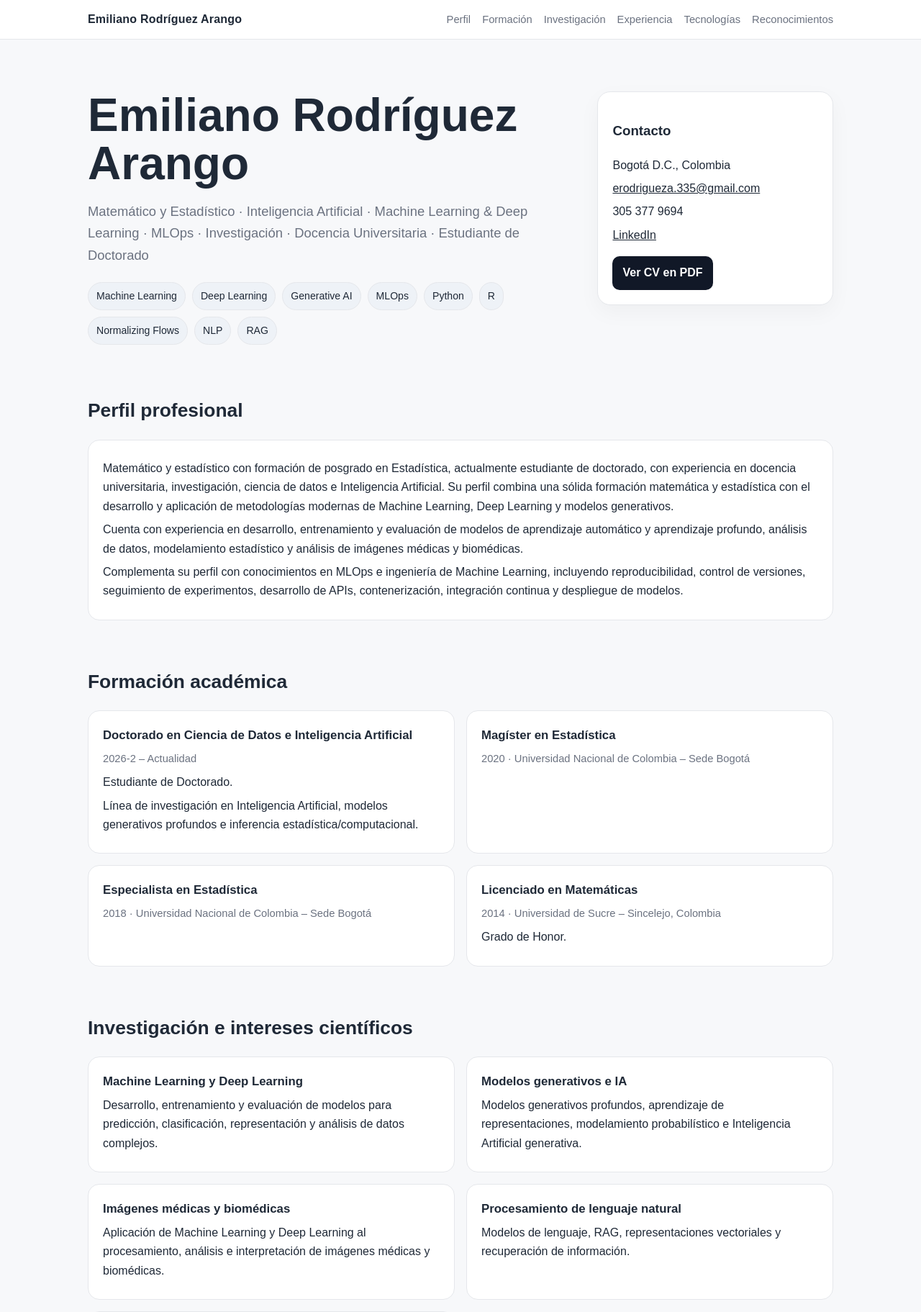
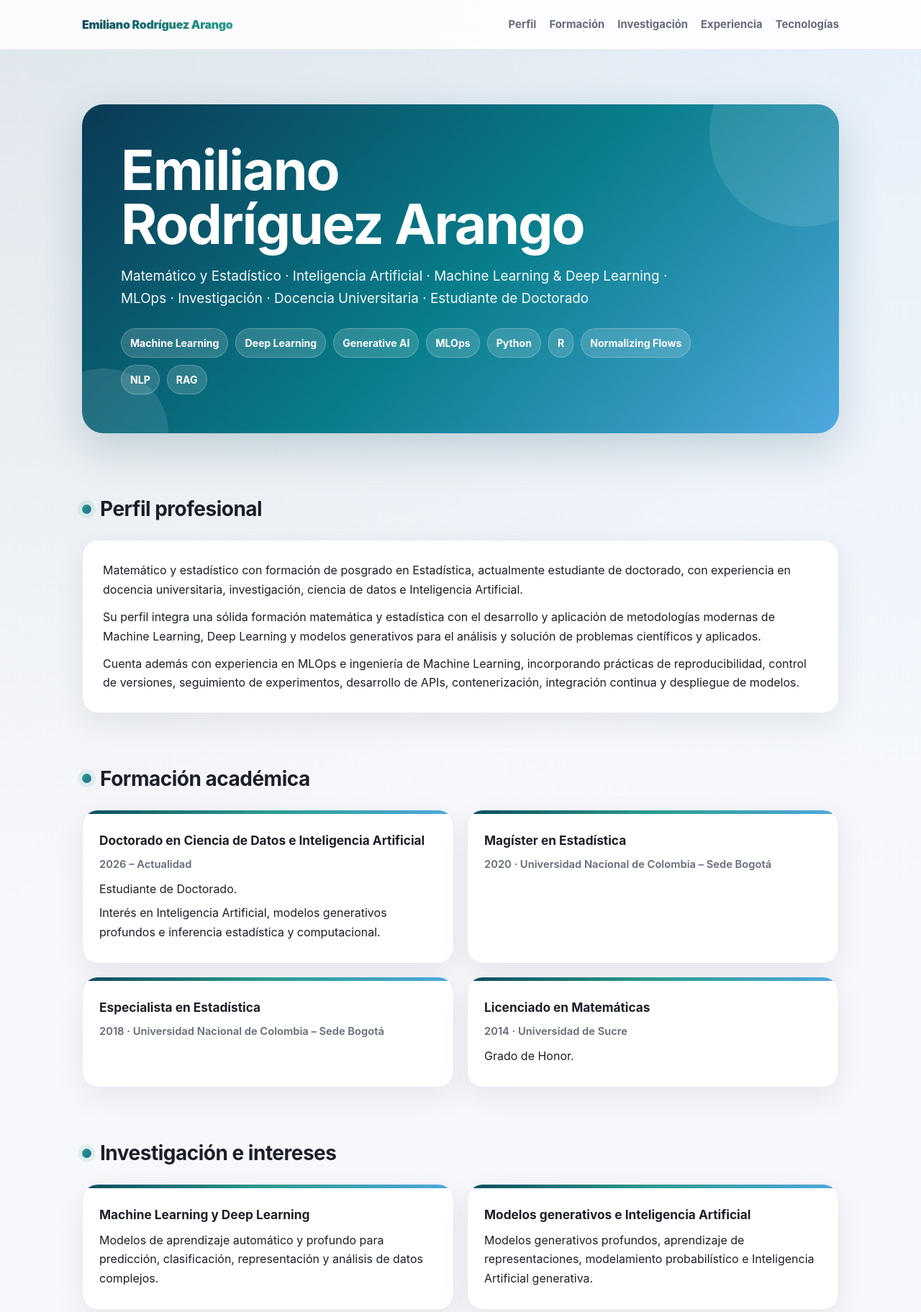
Before and after one commit to EraMlops2026/ERA2026, a plain HTML site: page index.html in a window 1280 px wide. Shown: the top 1823 px of the page at 72% size. Drawn offline with Linux system fonts and the light colour scheme.

Commit message:
Actualiza diseño de hoja de vida

```diff
--- a/index.html
+++ b/index.html
@@ -4,84 +4,307 @@
   <meta charset="UTF-8">
   <meta name="viewport" content="width=device-width, initial-scale=1.0">
   <title>Emiliano Rodríguez Arango | Perfil Académico</title>
-  <meta name="description" content="Perfil académico y profesional de Emiliano Rodríguez Arango: Matemáticas, Estadística, Inteligencia Artificial, Machine Learning, Deep Learning y MLOps.">
+  <meta name="description" content="Perfil académico y profesional de Emiliano Rodríguez Arango. Matemáticas, Estadística, Inteligencia Artificial, Machine Learning, Deep Learning y MLOps.">
+
   <style>
     :root{
-      --bg:#f7f8fa;
+      --bg:#f7f8fc;
+      --text:#1c1f2a;
+      --muted:#666b7a;
       --card:#ffffff;
-      --text:#1f2937;
-      --muted:#6b7280;
-      --line:#e5e7eb;
-      --accent:#111827;
-      --soft:#eef2f7;
-      --max:1080px;
+      --blue:#0f4c5c;
+      --violet:#1f6f8b;
+      --cyan:#2a9d8f;
+      --pink:#4ea8de;
+      --orange:#48cae4;
+      --green:#52b788;
+      --line:#e8eaf2;
+      --shadow:0 14px 40px rgba(31, 41, 55, .08);
+      --radius:22px;
+      --max:1100px;
     }
+
     *{box-sizing:border-box}
+
     html{scroll-behavior:smooth}
+
     body{
       margin:0;
-      font-family:Arial, Helvetica, sans-serif;
-      background:var(--bg);
+      font-family:Inter, Arial, Helvetica, sans-serif;
+      background:
+        radial-gradient(circle at top left, rgba(15,76,92,.10), transparent 28%),
+        radial-gradient(circle at top right, rgba(78,168,222,.10), transparent 28%),
+        var(--bg);
       color:var(--text);
       line-height:1.65;
     }
+
     a{color:inherit}
-    .wrap{max-width:var(--max);margin:auto;padding:0 22px}
+    .wrap{max-width:var(--max);margin:auto;padding:0 24px}
+
     header{
+      position:sticky;
+      top:0;
+      z-index:20;
+      background:rgba(255,255,255,.86);
+      backdrop-filter:blur(12px);
+      border-bottom:1px solid rgba(232,234,242,.85);
+    }
+
+    nav{
+      display:flex;
+      align-items:center;
+      justify-content:space-between;
+      gap:20px;
+      min-height:68px;
+    }
+
+    .brand{
+      font-weight:900;
+      letter-spacing:-.3px;
+    }
+
+    .brand span{
+      background:linear-gradient(90deg,var(--blue),var(--cyan));
+      -webkit-background-clip:text;
+      color:transparent;
+    }
+
+    .navlinks{
+      display:flex;
+      gap:18px;
+      flex-wrap:wrap;
+      font-size:.93rem;
+    }
+
+    .navlinks a{
+      text-decoration:none;
+      color:var(--muted);
+      font-weight:700;
+    }
+
+    .navlinks a:hover{color:var(--blue)}
+
+    .hero{
+      padding:76px 0 48px;
+    }
+
+    .hero-box{
+      background:linear-gradient(135deg,#0b3954 0%,#087e8b 52%,#4ea8de 100%);
+      border-radius:30px;
+      padding:54px;
+      color:white;
+      position:relative;
+      overflow:hidden;
+      box-shadow:0 22px 60px rgba(15,76,92,.20);
+    }
+
+    .hero-box::before,
+    .hero-box::after{
+      content:"";
+      position:absolute;
+      border-radius:50%;
+      background:rgba(255,255,255,.10);
+    }
+
+    .hero-box::before{
+      width:260px;height:260px;right:-80px;top:-90px;
+    }
+
+    .hero-box::after{
+      width:180px;height:180px;left:-60px;bottom:-90px;
+    }
+
+    .hero-content{position:relative;z-index:2;max-width:850px}
+
+    h1{
+      font-size:clamp(2.6rem,6vw,5.5rem);
+      line-height:.98;
+      margin:0 0 18px;
+      letter-spacing:-2px;
+    }
+
+    .hero-subtitle{
+      font-size:1.18rem;
+      max-width:800px;
+      opacity:.96;
+      margin-bottom:26px;
+    }
+
+    .hero-tags{
+      display:flex;
+      flex-wrap:wrap;
+      gap:10px;
+    }
+
+    .hero-tags span{
+      background:rgba(255,255,255,.15);
+      border:1px solid rgba(255,255,255,.24);
+      padding:8px 12px;
+      border-radius:999px;
+      font-size:.88rem;
+      font-weight:700;
+    }
+
+    section{padding:34px 0}
+
+    .section-title{
+      display:flex;
+      align-items:center;
+      gap:12px;
+      margin-bottom:20px;
+    }
+
+    .dot{
+      width:13px;
+      height:13px;
+      border-radius:50%;
+      background:linear-gradient(135deg,var(--cyan),var(--violet));
+      box-shadow:0 0 0 6px rgba(42,157,143,.10);
+    }
+
+    h2{
+      margin:0;
+      font-size:1.75rem;
+      letter-spacing:-.5px;
+    }
+
+    .profile{
       background:var(--card);
-      border-bottom:1px solid var(--line);
-      position:sticky;top:0;z-index:10;
+      border:1px solid var(--line);
+      border-radius:var(--radius);
+      padding:28px;
+      box-shadow:var(--shadow);
     }
-    nav{display:flex;align-items:center;justify-content:space-between;gap:18px;padding:14px 0}
-    .brand{font-weight:800;letter-spacing:.2px}
-    .links{display:flex;gap:16px;flex-wrap:wrap;font-size:.92rem}
-    .links a{text-decoration:none;color:var(--muted)}
-    .links a:hover{color:var(--text)}
-    .hero{padding:72px 0 38px}
-    .hero-grid{display:grid;grid-template-columns:1.45fr .7fr;gap:30px;align-items:start}
-    h1{font-size:clamp(2.2rem,5vw,4.5rem);line-height:1.04;margin:0 0 14px}
-    .subtitle{font-size:1.15rem;color:var(--muted);max-width:760px}
-    .chips{display:flex;flex-wrap:wrap;gap:9px;margin-top:22px}
-    .chip{background:var(--soft);border:1px solid var(--line);padding:7px 11px;border-radius:999px;font-size:.88rem}
+
+    .profile p{margin:0 0 12px}
+    .profile p:last-child{margin-bottom:0}
+
+    .grid{
+      display:grid;
+      grid-template-columns:repeat(2,minmax(0,1fr));
+      gap:18px;
+    }
+
+    .card{
+      background:var(--card);
+      border:1px solid var(--line);
+      border-radius:var(--radius);
+      padding:23px;
+      box-shadow:var(--shadow);
+      transition:.2s ease;
+      position:relative;
+      overflow:hidden;
+    }
+
+    .card:hover{
+      transform:translateY(-4px);
+      box-shadow:0 18px 45px rgba(31,41,55,.12);
+    }
+
+    .card::before{
+      content:"";
+      position:absolute;
+      top:0;left:0;
+      width:100%;
+      height:5px;
+      background:linear-gradient(90deg,var(--blue),var(--cyan),var(--pink));
+    }
+
+    .card h3{
+      margin:5px 0 7px;
+      font-size:1.08rem;
+    }
+
+    .meta{
+      color:var(--muted);
+      font-size:.92rem;
+      margin-bottom:8px;
+      font-weight:600;
+    }
+
+    .card p{margin:7px 0}
+
+    ul{
+      margin:8px 0 0;
+      padding-left:20px;
+    }
+
+    .skills{
+      display:flex;
+      flex-wrap:wrap;
+      gap:10px;
+    }
+
+    .skill{
+      padding:9px 13px;
+      border-radius:12px;
+      font-weight:800;
+      font-size:.9rem;
+      background:white;
+      border:1px solid var(--line);
+      box-shadow:0 7px 20px rgba(31,41,55,.05);
+    }
+
+    .skill:nth-child(6n+1){border-left:4px solid var(--blue)}
+    .skill:nth-child(6n+2){border-left:4px solid var(--violet)}
+    .skill:nth-child(6n+3){border-left:4px solid var(--cyan)}
+    .skill:nth-child(6n+4){border-left:4px solid var(--pink)}
+    .skill:nth-child(6n+5){border-left:4px solid var(--orange)}
+    .skill:nth-child(6n+6){border-left:4px solid var(--green)}
+
     .contact{
-      background:var(--card);border:1px solid var(--line);border-radius:18px;
-      padding:20px;box-shadow:0 10px 30px rgba(0,0,0,.04)
+      margin-top:32px;
+      background:linear-gradient(135deg,#0b132b,#1c2541);
+      color:white;
+      border-radius:var(--radius);
+      padding:28px;
+      display:flex;
+      align-items:center;
+      justify-content:space-between;
+      gap:20px;
+      flex-wrap:wrap;
     }
-    .contact p{margin:6px 0}
-    .btn{
-      display:inline-block;text-decoration:none;background:var(--accent);color:white;
-      padding:10px 14px;border-radius:10px;margin-top:10px;font-weight:700
+
+    .contact h3{margin:0 0 5px}
+    .contact p{margin:0;color:#d8dbe8}
+    .contact a{
+      text-decoration:none;
+      background:white;
+      color:#111827;
+      padding:11px 16px;
+      border-radius:12px;
+      font-weight:800;
     }
-    section{padding:32px 0}
-    h2{font-size:1.65rem;margin:0 0 18px}
-    .grid{display:grid;grid-template-columns:repeat(2,minmax(0,1fr));gap:16px}
-    .card{
-      background:var(--card);border:1px solid var(--line);border-radius:16px;padding:20px;
+
+    footer{
+      padding:42px 0 55px;
+      text-align:center;
+      color:var(--muted);
+      font-size:.9rem;
     }
-    .card h3{margin:0 0 6px;font-size:1.05rem}
-    .meta{color:var(--muted);font-size:.92rem;margin-bottom:8px}
-    .card p{margin:6px 0}
-    ul{margin:8px 0 0;padding-left:18px}
-    footer{padding:42px 0 60px;color:var(--muted);text-align:center;font-size:.9rem}
+
     @media(max-width:820px){
-      .hero-grid,.grid{grid-template-columns:1fr}
-      .links{display:none}
-      .hero{padding-top:48px}
+      .grid{grid-template-columns:1fr}
+      .navlinks{display:none}
+      .hero{padding-top:42px}
+      .hero-box{padding:35px 27px}
+      h1{letter-spacing:-1px}
     }
   </style>
 </head>
+
 <body>
 <header>
   <div class="wrap">
     <nav>
-      <div class="brand">Emiliano Rodríguez Arango</div>
-      <div class="links">
+      <div class="brand"><span>Emiliano Rodríguez Arango</span></div>
+      <div class="navlinks">
         <a href="#perfil">Perfil</a>
         <a href="#formacion">Formación</a>
         <a href="#investigacion">Investigación</a>
         <a href="#experiencia">Experiencia</a>
         <a href="#tecnologias">Tecnologías</a>
-        <a href="#reconocimientos">Reconocimientos</a>
       </div>
     </nav>
   </div>
@@ -89,102 +312,103 @@
 
 <main>
 <div class="wrap">
+
   <section class="hero">
-      <div class="hero-grid">
-        <div>
-          <h1>Emiliano Rodríguez Arango</h1>
-          <p class="subtitle">
+    <div class="hero-box">
+      <div class="hero-content">
+        <h1>Emiliano<br>Rodríguez Arango</h1>
+        <div class="hero-subtitle">
           Matemático y Estadístico · Inteligencia Artificial · Machine Learning & Deep Learning ·
           MLOps · Investigación · Docencia Universitaria · Estudiante de Doctorado
-          </p>
-          <div class="chips">
-            <span class="chip">Machine Learning</span>
-            <span class="chip">Deep Learning</span>
-            <span class="chip">Generative AI</span>
-            <span class="chip">MLOps</span>
-            <span class="chip">Python</span>
-            <span class="chip">R</span>
-            <span class="chip">Normalizing Flows</span>
-            <span class="chip">NLP</span>
-            <span class="chip">RAG</span>
+        </div>
+
+        <div class="hero-tags">
+          <span>Machine Learning</span>
+          <span>Deep Learning</span>
+          <span>Generative AI</span>
+          <span>MLOps</span>
+          <span>Python</span>
+          <span>R</span>
+          <span>Normalizing Flows</span>
+          <span>NLP</span>
+          <span>RAG</span>
         </div>
       </div>
-        <aside class="contact">
-          <h3>Contacto</h3>
-          <p>Bogotá D.C., Colombia</p>
-          <p><a href="mailto:erodrigueza.335@gmail.com">erodrigueza.335@gmail.com</a></p>
-          <p>305 377 9694</p>
-          <p><a href="#">LinkedIn</a></p>
-          <a class="btn" href="Hoja_de_vida_2026.pdf" target="_blank">Ver CV en PDF</a>
-        </aside>
     </div>
   </section>
 
   <section id="perfil">
-      <h2>Perfil profesional</h2>
-      <div class="card">
+    <div class="section-title"><div class="dot"></div><h2>Perfil profesional</h2></div>
+    <div class="profile">
       <p>
         Matemático y estadístico con formación de posgrado en Estadística, actualmente estudiante de doctorado,
         con experiencia en docencia universitaria, investigación, ciencia de datos e Inteligencia Artificial.
-          Su perfil combina una sólida formación matemática y estadística con el desarrollo y aplicación de
-          metodologías modernas de Machine Learning, Deep Learning y modelos generativos.
       </p>
       <p>
-          Cuenta con experiencia en desarrollo, entrenamiento y evaluación de modelos de aprendizaje automático y
-          aprendizaje profundo, análisis de datos, modelamiento estadístico y análisis de imágenes médicas y biomédicas.
+        Su perfil integra una sólida formación matemática y estadística con el desarrollo y aplicación de
+        metodologías modernas de Machine Learning, Deep Learning y modelos generativos para el análisis
+        y solución de problemas científicos y aplicados.
       </p>
       <p>
-          Complementa su perfil con conocimientos en MLOps e ingeniería de Machine Learning, incluyendo reproducibilidad,
-          control de versiones, seguimiento de experimentos, desarrollo de APIs, contenerización, integración continua
-          y despliegue de modelos.
+        Cuenta además con experiencia en MLOps e ingeniería de Machine Learning, incorporando prácticas de
+        reproducibilidad, control de versiones, seguimiento de experimentos, desarrollo de APIs,
+        contenerización, integración continua y despliegue de modelos.
       </p>
     </div>
   </section>
 
   <section id="formacion">
-      <h2>Formación académica</h2>
+    <div class="section-title"><div class="dot"></div><h2>Formación académica</h2></div>
     <div class="grid">
       <div class="card">
         <h3>Doctorado en Ciencia de Datos e Inteligencia Artificial</h3>
-          <div class="meta">2026-2 – Actualidad</div>
+        <div class="meta">2026 – Actualidad</div>
         <p>Estudiante de Doctorado.</p>
-          <p>Línea de investigación en Inteligencia Artificial, modelos generativos profundos e inferencia estadística/computacional.</p>
+        <p>Interés en Inteligencia Artificial, modelos generativos profundos e inferencia estadística y computacional.</p>
       </div>
+
       <div class="card">
         <h3>Magíster en Estadística</h3>
         <div class="meta">2020 · Universidad Nacional de Colombia – Sede Bogotá</div>
       </div>
+
       <div class="card">
         <h3>Especialista en Estadística</h3>
         <div class="meta">2018 · Universidad Nacional de Colombia – Sede Bogotá</div>
       </div>
+
       <div class="card">
         <h3>Licenciado en Matemáticas</h3>
-          <div class="meta">2014 · Universidad de Sucre – Sincelejo, Colombia</div>
+        <div class="meta">2014 · Universidad de Sucre</div>
         <p>Grado de Honor.</p>
       </div>
     </div>
   </section>
 
   <section id="investigacion">
-      <h2>Investigación e intereses científicos</h2>
+    <div class="section-title"><div class="dot"></div><h2>Investigación e intereses</h2></div>
+
     <div class="grid">
       <div class="card">
         <h3>Machine Learning y Deep Learning</h3>
-          <p>Desarrollo, entrenamiento y evaluación de modelos para predicción, clasificación, representación y análisis de datos complejos.</p>
+        <p>Modelos de aprendizaje automático y profundo para predicción, clasificación, representación y análisis de datos complejos.</p>
       </div>
+
       <div class="card">
-          <h3>Modelos generativos e IA</h3>
+        <h3>Modelos generativos e Inteligencia Artificial</h3>
         <p>Modelos generativos profundos, aprendizaje de representaciones, modelamiento probabilístico e Inteligencia Artificial generativa.</p>
       </div>
+
       <div class="card">
         <h3>Imágenes médicas y biomédicas</h3>
         <p>Aplicación de Machine Learning y Deep Learning al procesamiento, análisis e interpretación de imágenes médicas y biomédicas.</p>
       </div>
+
       <div class="card">
         <h3>Procesamiento de lenguaje natural</h3>
-          <p>Modelos de lenguaje, RAG, representaciones vectoriales y recuperación de información.</p>
+        <p>Modelos de lenguaje, sistemas RAG, representaciones vectoriales y recuperación de información.</p>
       </div>
+
       <div class="card">
         <h3>Estadística aplicada</h3>
         <p>Modelamiento estadístico, análisis de supervivencia, bioestadística y diseño de experimentos.</p>
@@ -193,11 +417,13 @@
   </section>
 
   <section id="experiencia">
-      <h2>Experiencia académica y docente</h2>
+    <div class="section-title"><div class="dot"></div><h2>Experiencia académica y docente</h2></div>
+
     <div class="grid">
       <div class="card">
         <h3>Universidad El Bosque</h3>
-          <div class="meta">2020 – Actualidad · Docente Universitario – Pregrado y Posgrado</div>
+        <div class="meta">2020 – Actualidad · Docente Universitario</div>
+        <p>Docencia de pregrado y posgrado.</p>
         <ul>
           <li>Deep Learning y Machine Learning Avanzado.</li>
           <li>Análisis de Sobrevida.</li>
@@ -207,11 +433,13 @@
           <li>Bioestadística.</li>
         </ul>
       </div>
+
       <div class="card">
         <h3>Universidad Distrital Francisco José de Caldas</h3>
         <div class="meta">2017 – Actualidad · Docente Universitario</div>
         <p>Diseño de Experimentos, Probabilidad y Estadística, Álgebra Lineal, Ecuaciones Diferenciales y cursos de Cálculo.</p>
       </div>
+
       <div class="card">
         <h3>Universidad de Sucre</h3>
         <div class="meta">2016 · Docente Universitario</div>
@@ -221,78 +449,98 @@
   </section>
 
   <section>
-      <h2>Experiencia profesional y consultoría</h2>
+    <div class="section-title"><div class="dot"></div><h2>Experiencia profesional y consultoría</h2></div>
+
     <div class="grid">
       <div class="card">
         <h3>Neicon Consulting Group</h3>
         <div class="meta">Dic. 2019 – Ene. 2020 · Analista Estadístico</div>
-          <p>Metodologías estadísticas y análisis de series de tiempo univariadas.</p>
+        <p>Aplicación de metodologías estadísticas y análisis de series de tiempo univariadas.</p>
       </div>
+
       <div class="card">
         <h3>Solumek S.A.</h3>
         <div class="meta">May. 2019 – Jun. 2019 · Analista Estadístico</div>
-          <p>Análisis estadístico de datos de emisiones de gases contaminantes provenientes de vehículos.</p>
+        <p>Análisis estadístico de datos asociados con emisiones de gases contaminantes provenientes de vehículos.</p>
       </div>
+
       <div class="card">
         <h3>Novatest, Instrumentos e Ingeniería S.A.S.</h3>
         <div class="meta">Feb. 2019 · Capacitador</div>
         <p>Capacitación en estadística básica aplicada mediante Minitab.</p>
       </div>
+
       <div class="card">
         <h3>ICFES</h3>
-          <div class="meta">Nov. 2018 · Contratista – Especialista en Lenguaje Matemático</div>
+        <div class="meta">Nov. 2018 · Especialista en Lenguaje Matemático</div>
         <p>Participación profesional en actividades relacionadas con evaluación educativa.</p>
       </div>
     </div>
   </section>
 
   <section id="tecnologias">
-      <h2>Tecnologías y herramientas</h2>
-      <div class="grid">
-        <div class="card"><h3>Programación</h3><p>Python, R.</p></div>
-        <div class="card"><h3>Machine Learning</h3><p>Scikit-learn, clasificación, regresión, clustering, validación, selección de modelos y optimización de hiperparámetros.</p></div>
-        <div class="card"><h3>Deep Learning</h3><p>TensorFlow, Keras, PyTorch, CNN, RNN, LSTM, GRU, Transfer Learning y Fine-Tuning.</p></div>
-        <div class="card"><h3>MLOps</h3><p>Git, GitHub, FastAPI, Docker, GitHub Actions, MLflow, APIs, integración continua y despliegue.</p></div>
-        <div class="card"><h3>IA Generativa / NLP</h3><p>Normalizing Flows, modelos generativos, LLM, RAG, embeddings y recuperación semántica.</p></div>
-        <div class="card"><h3>Datos y entornos</h3><p>Pandas, NumPy, SPSS, Minitab, Power BI, Jupyter Notebook, Google Colab y Visual Studio Code.</p></div>
-      </div>
-    </section>
+    <div class="section-title"><div class="dot"></div><h2>Tecnologías y herramientas</h2></div>
 
-    <section id="reconocimientos">
-      <h2>Formación complementaria y reconocimientos</h2>
-      <div class="grid">
-        <div class="card">
-          <h3>Formación complementaria</h3>
-          <ul>
-            <li>Machine Learning Avanzado — Universidad Nacional de Colombia.</li>
-            <li>Deep Learning y Procesamiento de Lenguaje Natural.</li>
-            <li>Data Science for All – DS4A — Correlation One / MinTIC.</li>
-            <li>Programa de Inteligencia Artificial — MinTIC / Platzi.</li>
-            <li>Econometría con Python — Universidad Nacional de Colombia.</li>
-          </ul>
-        </div>
-        <div class="card">
-          <h3>Distinciones</h3>
-          <ul>
-            <li>Graduado con Honores, Data Science for All (DS4A).</li>
-            <li>Beca de exención de derechos académicos, Facultad de Ciencias, Universidad Nacional de Colombia.</li>
-            <li>Grado de Honor, Universidad de Sucre.</li>
-          </ul>
-        </div>
+    <div class="skills">
+      <div class="skill">Python</div>
+      <div class="skill">R</div>
+      <div class="skill">TensorFlow</div>
+      <div class="skill">Keras</div>
+      <div class="skill">PyTorch</div>
+      <div class="skill">Scikit-learn</div>
+      <div class="skill">Git</div>
+      <div class="skill">GitHub</div>
+      <div class="skill">Docker</div>
+      <div class="skill">FastAPI</div>
+      <div class="skill">MLflow</div>
+      <div class="skill">GitHub Actions</div>
+      <div class="skill">Pandas</div>
+      <div class="skill">NumPy</div>
+      <div class="skill">Power BI</div>
+      <div class="skill">Jupyter</div>
+      <div class="skill">Google Colab</div>
+      <div class="skill">Visual Studio Code</div>
+      <div class="skill">LLM</div>
+      <div class="skill">RAG</div>
+      <div class="skill">Normalizing Flows</div>
     </div>
   </section>
 
   <section>
-      <h2>Idiomas</h2>
+    <div class="section-title"><div class="dot"></div><h2>Distinciones</h2></div>
+
+    <div class="grid">
       <div class="card">
-        <p><strong>Español:</strong> Nativo &nbsp; · &nbsp; <strong>Inglés:</strong> Intermedio &nbsp; · &nbsp; <strong>Portugués:</strong> Intermedio</p>
+        <h3>Data Science for All – DS4A</h3>
+        <p>Graduado con Honores · Correlation One.</p>
+      </div>
+
+      <div class="card">
+        <h3>Universidad Nacional de Colombia</h3>
+        <p>Beca de exención de derechos académicos, Facultad de Ciencias.</p>
+      </div>
+
+      <div class="card">
+        <h3>Universidad de Sucre</h3>
+        <p>Grado de Honor.</p>
+      </div>
+    </div>
+
+    <div class="contact">
+      <div>
+        <h3>Contacto</h3>
+        <p>Bogotá D.C., Colombia · erodrigueza.335@gmail.com</p>
+      </div>
+      <a href="mailto:erodrigueza.335@gmail.com">Escribirme</a>
     </div>
   </section>
+
 </div>
 </main>
 
 <footer>
-  <div class="wrap">© 2026 Emiliano Rodríguez Arango · Perfil académico y profesional</div>
+  Emiliano Rodríguez Arango · Matemáticas · Estadística · Inteligencia Artificial
 </footer>
+
 </body>
 </html>
```
Lines whose indentation alone changed are shown as unchanged.
